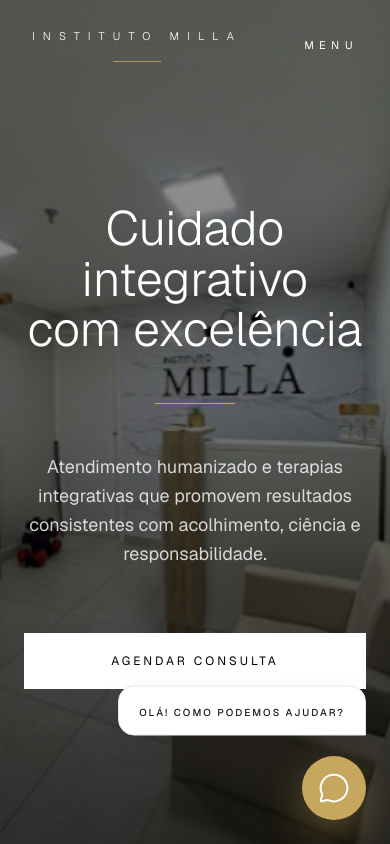
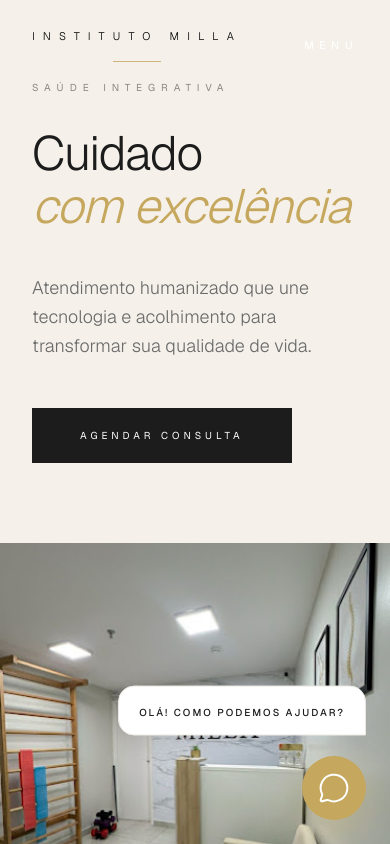
Before and after one commit to Vitor-dev2705/Instituto-Milla, a Next.js app: page / in a window 390 px wide. Shown: the top 844 px of the page. Built offline with nearby package versions, Linux system fonts and the light colour scheme.

Commit message:
feat:atualizando para testar no mobile

```diff
--- a/src/components/Banner.tsx
+++ b/src/components/Banner.tsx
@@ -1,44 +1,69 @@
 "use client";
-import { useEffect, useState } from "react";
+import Image from "next/image";
 
 export default function Banner() {
-  const [offset, setOffset] = useState(0);
+  return (
+    <section id="home" className="relative min-h-screen w-full flex flex-col lg:flex-row bg-[#F5F1EA] overflow-hidden">
 
-  useEffect(() => {
-    const handleScroll = () => {
-      setOffset(window.scrollY * 0.15);
-    };
-    window.addEventListener("scroll", handleScroll);
-    return () => window.removeEventListener("scroll", handleScroll);
-  }, []);
+      {/* Lado Esquerdo: Conteúdo e Tipografia */}
+      <div className="flex-1 flex items-center justify-center px-8 py-20 lg:py-0 z-10">
+        <div className="max-w-xl">
+          <span
+            className="text-[10px] tracking-[0.6em] uppercase text-[#8C877F] block mb-8"
+            data-aos="fade-right"
+          >
+            Saúde Integrativa
+          </span>
 
-  return (
-    <section id="home" className="relative min-h-screen flex items-center justify-center text-white overflow-hidden">
-      <div className="absolute inset-0 will-change-transform transition-transform duration-100"
-        style={{ transform: `translate3d(0, ${offset}px, 0) scale(1.08)` }}>
-        <img src="/foto_servico.jpg" alt="Instituto Milla" className="w-full h-full object-cover" />
-        <div className="absolute inset-0 bg-[linear-gradient(to_bottom,rgba(0,0,0,0.35),rgba(0,0,0,0.55),rgba(0,0,0,0.75))]" />
+          <h1
+            className="text-5xl md:text-7xl lg:text-[80px] font-light text-[#1C1C1C] leading-[1.1] tracking-tight mb-10"
+            data-aos="fade-up"
+            data-aos-delay="200"
+          >
+            Cuidado <br />
+            <span className="italic text-[#C6A75E]">com excelência</span>
+          </h1>
+
+          <p
+            className="text-[#6B6B6B] text-lg font-light leading-relaxed mb-12 max-w-md"
+            data-aos="fade-up"
+            data-aos-delay="400"
+          >
+            Atendimento humanizado que une tecnologia e acolhimento para
+            transformar sua qualidade de vida.
+          </p>
+
+          <div data-aos="fade-up" data-aos-delay="600">
+            <a
+              href="#contato"
+              className="inline-block px-12 py-5 bg-[#1C1C1C] text-white text-[10px] tracking-[0.4em] uppercase transition-all duration-500 hover:bg-[#C6A75E] hover:px-16"
+            >
+              Agendar Consulta
+            </a>
+          </div>
+        </div>
       </div>
 
-      <div className="relative z-10 text-center px-6 max-w-5xl">
-        <h1 className="text-5xl md:text-7xl lg:text-[84px] font-light mt-12 leading-[1.05]" data-aos="fade-up">
-          Cuidado integrativo
-          <br />
-          com excelência
-        </h1>
+      {/* Lado Direito: Imagem com Recorte Profissional */}
+      <div className="flex-1 relative min-h-[50vh] lg:min-h-screen overflow-hidden group">
+        <Image
+          src="/foto_servico.jpg"
+          alt="Instituto Milla"
+          fill
+          priority
+          quality={100}
+          className="object-cover transition-transform duration-[10s] group-hover:scale-110"
+        />
+        {/* Overlay lateral suave para transição entre foto e fundo */}
+        <div className="absolute inset-0 bg-gradient-to-r from-[#F5F1EA] via-transparent to-transparent lg:block hidden w-32" />
+      </div>
 
-        <div className="w-20 h-[1px] bg-[#C6A75E] mx-auto mt-12 opacity-80" data-aos="zoom-in" data-aos-delay="300"></div>
-
-        <p className="mt-12 max-w-2xl mx-auto text-lg md:text-xl text-white/80 leading-relaxed" data-aos="fade-up" data-aos-delay="400">
-          Atendimento humanizado e terapias integrativas que promovem
-          resultados consistentes com acolhimento, ciência e responsabilidade.
+      {/* Detalhe Lateral Flutuante */}
+      <div className="absolute left-8 bottom-12 hidden lg:block opacity-30">
+        <div className="w-[1px] h-20 bg-[#1C1C1C] mx-auto mb-4" />
+        <p className="text-[10px] tracking-[0.5em] uppercase text-[#1C1C1C] rotate-180 [writing-mode:vertical-lr]">
+          Est. 2026
         </p>
-
-        <div className="mt-16 flex flex-col sm:flex-row justify-center gap-6" data-aos="fade-up" data-aos-delay="600">
-          <a href="#contato" className="px-14 py-5 bg-white text-black tracking-[0.25em] uppercase text-xs transition-all duration-500 hover:bg-[#C6A75E] hover:text-white">
-            Agendar Consulta
-          </a>
-        </div>
       </div>
     </section>
   );
--- a/src/components/Header.tsx
+++ b/src/components/Header.tsx
@@ -46,7 +46,7 @@ export default function Header() {
         <div className="flex flex-col items-center select-none">
           <h1
             className={`text-[11px] tracking-[0.75em] font-light transition duration-500 ${
-              scrolled ? "text-[#1C1C1C]" : "text-white"
+              scrolled ? "text-[#1C1C1C]" : "text-black"
             }`}
           >
             <a href="#home">INSTITUTO MILLA</a>
@@ -57,7 +57,7 @@ export default function Header() {
         {/* MENU DESKTOP*/}
         <nav
           className={`hidden xl:flex gap-14 text-[11px] tracking-[0.4em] uppercase ${
-            scrolled ? "text-[#6B6B6B]" : "text-white"
+            scrolled ? "text-[#6B6B6B]" : "text-black"
           }`}
         >
           {navItems.map((item, index) => (
--- a/src/components/Services.tsx
+++ b/src/components/Services.tsx
@@ -1,5 +1,4 @@
 "use client";
-import Link from "next/link";
 import Image from "next/image";
 
 export default function Services() {
@@ -20,6 +19,7 @@ export default function Services() {
   return (
     <section id="servicos" className="bg-[#F5F1EA] py-40 md:py-48 px-6 overflow-hidden">
       <div className="max-w-[1300px] mx-auto">
+
         <div className="text-center max-w-3xl mx-auto">
           <span className="text-xs tracking-[0.6em] uppercase text-[#8C877F] block" data-aos="fade-up">
             Especialidades
@@ -34,12 +34,22 @@ export default function Services() {
 
         <div className="grid md:grid-cols-2 lg:grid-cols-3 gap-14 mt-28">
           {services.map((service, i) => (
-            <Link key={i} href={`/servicos/${service.slug}`} data-aos="fade-up" data-aos-delay={i * 100}
-              className="group bg-white border border-[#EAE7E2] transition-all duration-500 hover:shadow-[0_30px_80px_rgba(0,0,0,0.06)] hover:-translate-y-2 overflow-hidden relative">
+            <div
+              key={i}
+              data-aos="fade-up"
+              data-aos-delay={i * 100}
+              className="group bg-white border border-[#EAE7E2] transition-all duration-500 hover:shadow-[0_30px_80px_rgba(0,0,0,0.06)] hover:-translate-y-2 overflow-hidden relative cursor-default"
+            >
               <div className="relative w-full h-60 overflow-hidden">
-                <Image src={`/${service.slug}.jpeg`} alt={service.title} fill className="object-cover transition duration-700 group-hover:scale-110" />
+                <Image
+                  src={`/${service.slug}.jpeg`}
+                  alt={service.title}
+                  fill
+                  className="object-cover transition duration-700 group-hover:scale-110"
+                />
                 <div className="absolute inset-0 bg-black/20 group-hover:bg-black/40 transition duration-500"></div>
               </div>
+
               <div className="p-12">
                 <h3 className="text-2xl font-light text-[#1C1C1C] transition-all duration-400 group-hover:text-[#C6A75E]">
                   {service.title}
@@ -48,8 +58,9 @@ export default function Services() {
                   {service.description}
                 </p>
               </div>
+
               <div className="absolute left-0 bottom-0 w-0 h-[2px] bg-[#C6A75E] transition-all duration-500 group-hover:w-full"></div>
-            </Link>
+            </div>
           ))}
         </div>
       </div>
```
